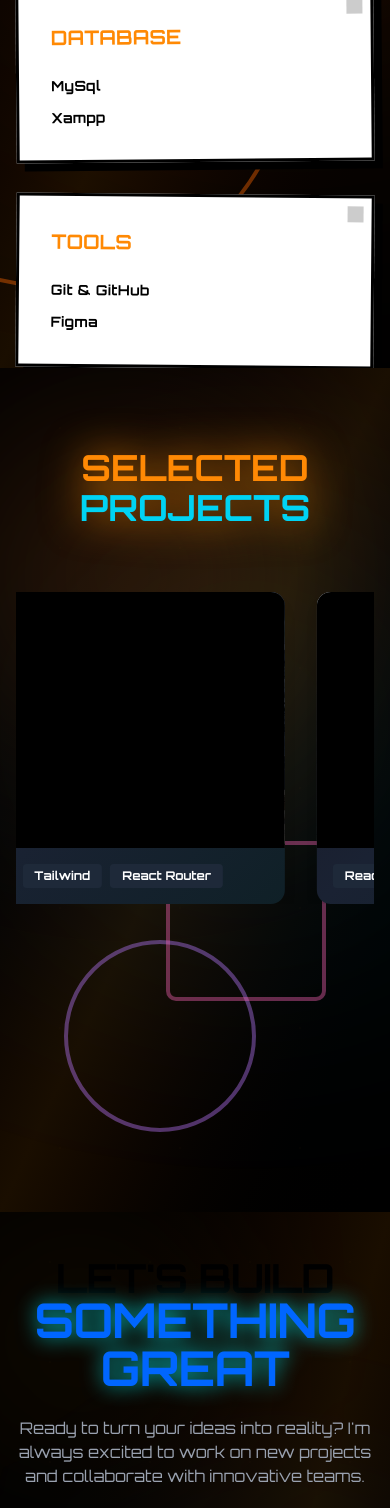
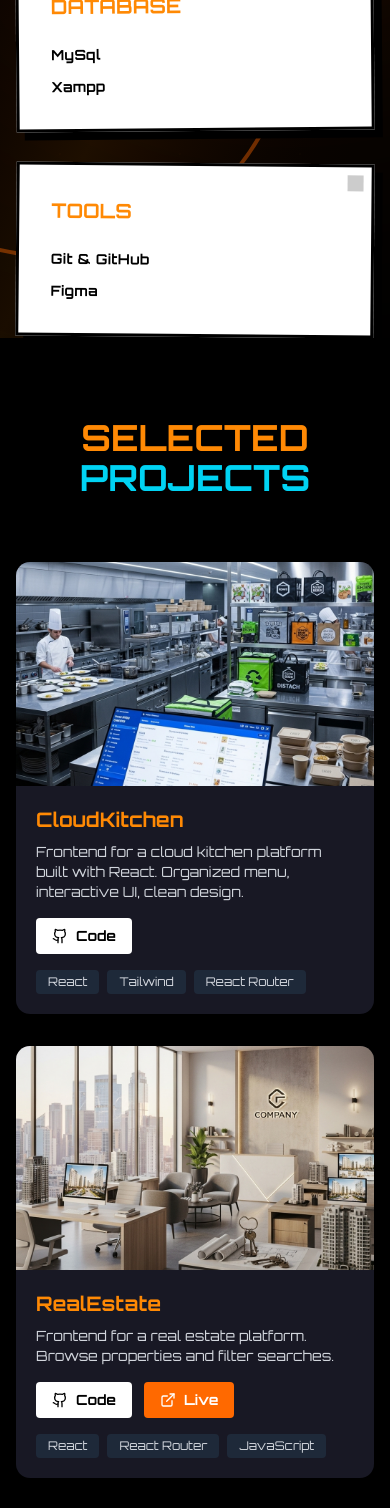
Before and after one commit to rohitmehta45/portfolio, a React (Vite) app: page / in a window 390 px wide. Shown: the part 3560-5068 px from the top of the page. Built offline with nearby package versions, Linux system fonts and the light colour scheme.

Commit message:
Projects & Resume Updated

```diff
--- a/src/components/Projects.jsx
+++ b/src/components/Projects.jsx
@@ -1,5 +1,4 @@
 import { ExternalLink, Github } from "lucide-react";
-
 
 import cloudkitchenImg from "../assets/cloudkitchen.png";
 import realestateImg from "../assets/realestate.png";
@@ -14,7 +13,7 @@ const projects = [
     id: 1,
     title: "CloudKitchen",
     description:
-      "Frontend for a cloud kitchen platform built with React. Organized menu, interactive UI, clean design. Responsive design coming soon.",
+      "Frontend for a cloud kitchen platform built with React. Organized menu, interactive UI, clean design.",
     image: cloudkitchenImg,
     tech: ["React", "Tailwind", "React Router"],
     github: "https://github.com/Texas-CloudKitchen/CloudKitchen_frontend",
@@ -24,7 +23,7 @@ const projects = [
     id: 2,
     title: "RealEstate",
     description:
-      "Frontend for a real estate platform. Browse properties, view details, and filter searches through an intuitive UI.",
+      "Frontend for a real estate platform. Browse properties and filter searches.",
     image: realestateImg,
     tech: ["React", "React Router", "JavaScript"],
     github: "https://github.com/rohitmehta45/RealEstate-web",
@@ -34,17 +33,17 @@ const projects = [
     id: 3,
     title: "Hotel Booking",
     description:
-      "Full-stack hotel booking platform in progress. Browse hotels, view rooms, and manage bookings.",
+      "Hotel booking platform. Browse hotels, view rooms, and manage bookings.",
     image: hotelbookingImg,
     tech: ["React", "Tailwind"],
     github: "https://github.com/rohitmehta45/Hotel-Booking-Web",
-    live: "#",
+    live: "https://dulcet-raindrop-a43d80.netlify.app/",
   },
   {
     id: 4,
     title: "MediBox",
     description:
-      "Web-based MediBox platform built with React. Users can browse, search, and manage medical products, and access virtual consultations.",
+      "Web-based MediBox platform to browse and manage medical products.",
     image: mediboxImg,
     tech: ["React", "Tailwind", "Vite"],
     github: "https://github.com/rohitmehta45/rohit-portfolio",
@@ -54,7 +53,7 @@ const projects = [
     id: 5,
     title: "Car Selling",
     description:
-      "Demo e-commerce frontend for car selling built with HTML, CSS, and JavaScript. Users can view car listings, add to cart, and checkout.",
+      "Demo e-commerce frontend for car selling using HTML, CSS, and JS.",
     image: carsellingImg,
     tech: ["HTML", "CSS", "JavaScript"],
     github: "https://github.com/rohitmehta45/Cars-Selling-",
@@ -64,7 +63,7 @@ const projects = [
     id: 6,
     title: "Movie Platform",
     description:
-      "A React-based platform to browse, search, and watch movies. Interactive UI with clean design, showcasing movies and details dynamically.",
+      "React-based platform to browse and search movies.",
     image: movieplatformImg,
     tech: ["React", "CSS", "JavaScript"],
     github: "https://github.com/rohitmehta45/movie-platform-",
@@ -74,7 +73,7 @@ const projects = [
     id: 7,
     title: "Netflix Clone",
     description:
-      "A React-based Netflix clone. Browse trending movies, search titles, view details, and enjoy a responsive, interactive UI similar to Netflix.",
+      "Netflix clone with movie browsing and search functionality.",
     image: netflixcloneImg,
     tech: ["React", "CSS", "JavaScript", "TMDB API"],
     github: "https://github.com/rohitmehta45/netflix-clone",
@@ -89,78 +88,68 @@ const Projects = () => {
   };
 
   return (
-    <section className="py-20 px-4 md:px-8 lg:px-16 relative font-['Orbitron'] overflow-hidden min-h-screen">
-
-      <div className="absolute top-20 left-0 w-64 h-64 rounded-full bg-orange-500/30 blur-[120px] -z-20 animate-[float_6s_ease-in-out_infinite]"></div>
-      <div className="absolute bottom-20 left-16 w-48 h-48 border-4 border-purple-400/40 rounded-full -z-20 animate-[float_10s_ease-in-out_infinite]"></div>
-      <div className="absolute top-1/4 right-0 w-72 h-72 rounded-full bg-cyan-400/20 blur-[140px] -z-20 animate-[float_12s_ease-in-out_infinite]"></div>
-      <div className="absolute bottom-1/4 right-16 w-40 h-40 border-4 border-pink-400/40 rounded-lg -z-20 animate-[float_14s_ease-in-out_infinite]"></div>
-      <div className="absolute inset-0 bg-gradient-to-br from-black via-[#1a0e00] to-[#000000] -z-30"></div>
-      <div className="absolute inset-0 bg-[radial-gradient(circle_at_center,rgba(255,120,0,0.07)_1px,transparent_1px)] bg-[length:120px_120px] opacity-20 -z-10"></div>
-
-      <div className="max-w-7xl mx-auto relative z-10">
-        <h2 className="text-4xl md:text-5xl lg:text-6xl font-extrabold text-orange-400 drop-shadow-[0_0_20px_rgba(255,140,0,0.9)] mb-16 text-center">
-          SELECTED
-          <br />
-          <span className="text-cyan-400">PROJECTS</span>
+    <section className="py-20 px-4 md:px-8 lg:px-16 font-['Orbitron'] bg-black min-h-screen">
+      <div className="max-w-7xl mx-auto">
+        <h2 className="text-4xl md:text-5xl font-extrabold text-orange-400 mb-16 text-center">
+          SELECTED <span className="text-cyan-400">PROJECTS</span>
         </h2>
 
-        <div className="overflow-hidden">
-          <div className="flex animate-marquee gap-8">
-            {projects.concat(projects).map((project, index) => (
+        <div className="grid gap-8 sm:grid-cols-2 lg:grid-cols-3">
+          {projects.map((project) => (
             <div
-                key={index}
-                className="min-w-[350px] relative bg-gradient-to-br from-[#181824] via-[#1a2233] to-[#0f2027] text-gray-300 rounded-xl overflow-hidden shadow-lg flex-shrink-0 hover:scale-105 transition-transform duration-300"
+              key={project.id}
+              className="bg-[#181824] text-gray-300 rounded-xl overflow-hidden shadow-lg"
             >
-                <div className="relative w-full h-64 group">
               <img
                 src={project.image}
                 alt={project.title}
                 onError={handleImageError}
-                    className="w-full h-full object-cover"
+                className="w-full h-56 object-cover"
                 loading="lazy"
               />
-                  <div className="absolute inset-0 bg-black bg-opacity-0 group-hover:bg-opacity-70 transition-all duration-300 flex items-center justify-center text-center p-6">
-                    <div className="opacity-0 group-hover:opacity-100 transition-opacity duration-300">
-                      <h3 className="text-2xl font-bold text-orange-400 mb-2">
+
+              <div className="p-5">
+                <h3 className="text-xl font-bold text-orange-400 mb-2">
                   {project.title}
                 </h3>
+
                 <p className="text-sm mb-4">{project.description}</p>
-                      <div className="flex justify-center gap-4 flex-wrap">
+
+                <div className="flex gap-3 mb-4">
                   <a
                     href={project.github}
                     target="_blank"
                     rel="noopener noreferrer"
-                          className="bg-white text-black px-4 py-2 font-bold text-sm rounded hover:bg-gray-100 flex items-center gap-2"
+                    className="bg-white text-black px-4 py-2 text-sm font-bold rounded flex items-center gap-2"
                   >
-                          <Github size={16} /> CODE
+                    <Github size={16} /> Code
                   </a>
+
+                  {project.live && project.live !== "#" && (
                     <a
                       href={project.live}
                       target="_blank"
                       rel="noopener noreferrer"
-                          className="bg-orange-500 text-white px-4 py-2 font-bold text-sm rounded hover:opacity-90 flex items-center gap-2"
+                      className="bg-orange-500 text-white px-4 py-2 text-sm font-bold rounded flex items-center gap-2"
                     >
-                          <ExternalLink size={16} /> LIVE
+                      <ExternalLink size={16} /> Live
                     </a>
-                      </div>
-                    </div>
-                  </div>
+                  )}
                 </div>
 
-                <div className="p-4 flex flex-wrap gap-2">
+                <div className="flex flex-wrap gap-2">
                   {project.tech.map((tech) => (
                     <span
                       key={tech}
-                      className="px-3 py-1 text-xs font-semibold bg-gray-800 text-white rounded"
+                      className="px-3 py-1 text-xs bg-gray-800 rounded"
                     >
                       {tech}
                     </span>
                   ))}
                 </div>
               </div>
+            </div>
           ))}
-          </div>
         </div>
       </div>
     </section>
--- a/src/components/Skills.jsx
+++ b/src/components/Skills.jsx
@@ -10,7 +10,7 @@ const Skills = () => {
   const skillCategories = [
     {
       title: "FRONTEND",
-      skills: ["React", "HTML", "CSS", "JavaScript", "Tailwind"],
+      skills: ["React", "HTML", "CSS", "JavaScript"],
       color: isDark ? "bg-gray-900 text-white" : "bg-white text-black"
     },
     // {
```
Also changed, not shown: src/components/Contact.jsx (+5 -5 lines), 1 other file (tests, documents, lock files or other folders). Lines whose indentation alone changed are shown as unchanged.
